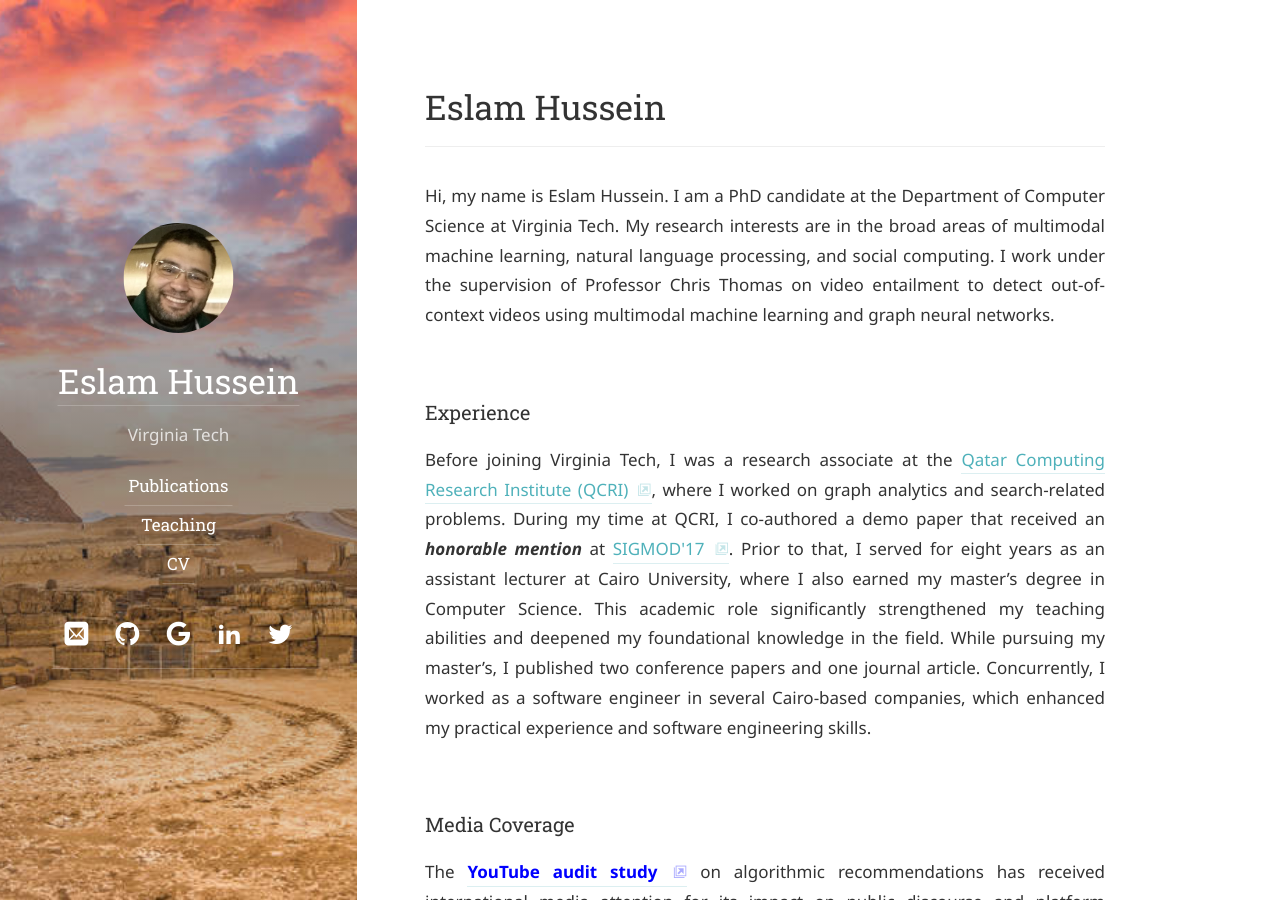
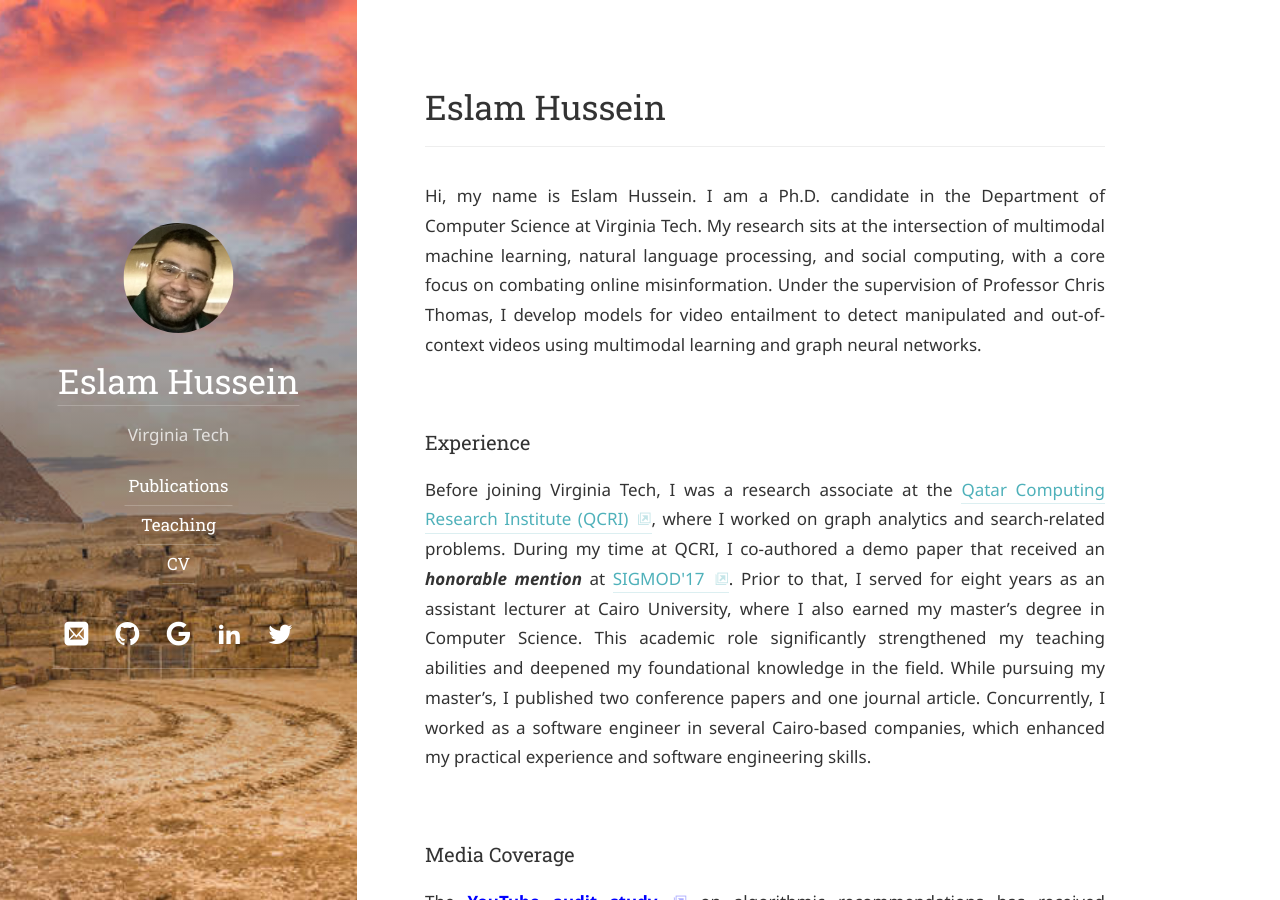
Before and after one commit to EslamAli86/eslamali86.github.io, a Jekyll site: the page built from index.md, in a window 1280 px wide and 900 px high. Built offline with Jekyll 4.4.1, drawn with Linux system fonts in a browser that asks for light colours; some web fonts are replaced.

Commit message:
Update index.md

```diff
--- a/index.md
+++ b/index.md
@@ -4,7 +4,7 @@ title: Eslam Hussein
 cover: false
 ---
 
-<p align="justify">Hi, my name is Eslam Hussein. I am a PhD candidate at the Department of Computer Science at Virginia Tech. My research interests are in the broad areas of multimodal machine  learning, natural language processing, and social computing. I work under the supervision of Professor Chris Thomas on video entailment to detect out-of-context videos using multimodal machine learning and graph neural networks.</p>
+<p align="justify">Hi, my name is Eslam Hussein. I am a Ph.D. candidate in the Department of Computer Science at Virginia Tech. My research sits at the intersection of multimodal machine learning, natural language processing, and social computing, with a core focus on combating online misinformation. Under the supervision of Professor Chris Thomas, I develop models for video entailment to detect manipulated and out-of-context videos using multimodal learning and graph neural networks.</p>
 
 
 ### Experience
```
